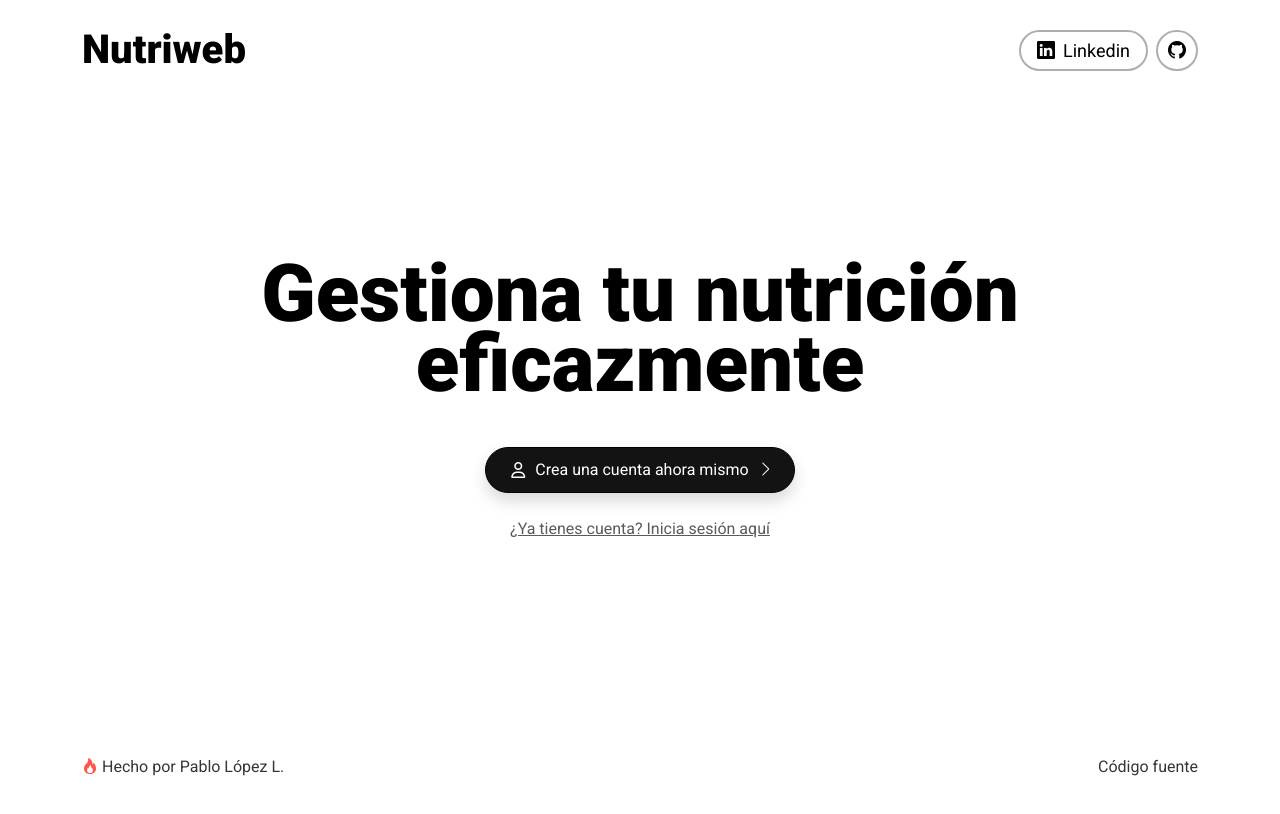
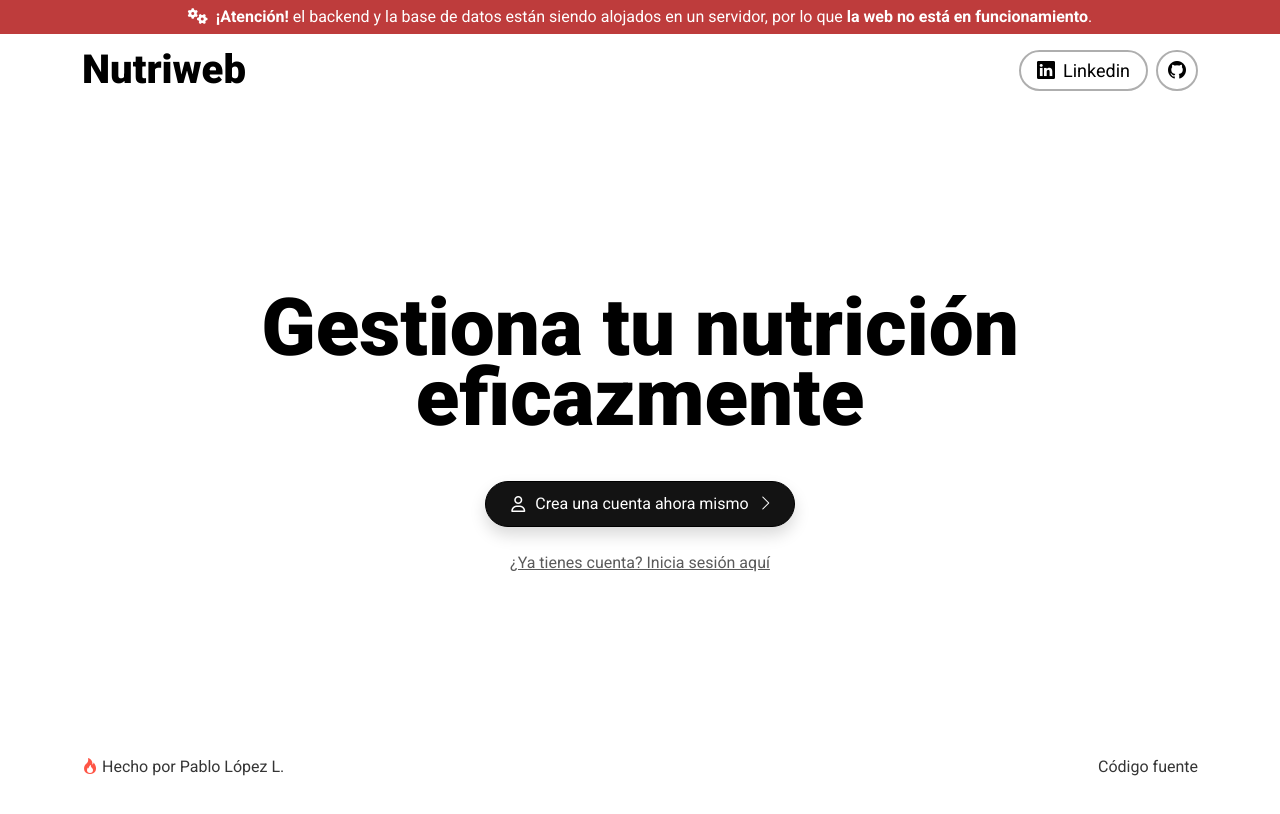
Before and after one commit to pablolop12/Nutritional-Tracker, an Angular app in the folder Frontend-Tracker/: page / in a window 1280 px wide. Shown: the top 814 px of the page. Built offline with nearby package versions, Linux system fonts and the light colour scheme.

Commit message:
Warning update

```diff
--- a/Frontend-Tracker/src/app/app.component.html
+++ b/Frontend-Tracker/src/app/app.component.html
@@ -1,5 +1,22 @@
 <div class="site">
+    <div class="warning text-center">
+        <i class="fa-solid fa-gears me-2"></i><strong>¡Atención!</strong> el backend y la base de datos están siendo alojados en un servidor, por
+        lo que <strong>la web no está en funcionamiento</strong>.
+    </div>
     <app-navbar></app-navbar>
     <router-outlet></router-outlet>
     <app-footer></app-footer>
 </div>
+
+<style>
+    .warning {
+        /*
+        Verde: #3c8a56
+        Rojo:
+        Amarillo:
+        */
+        background-color: #be3c3c;
+        color: white;
+        padding: 5px;
+    }
+</style>
--- a/Frontend-Tracker/src/app/layout/navbar/navbar.component.scss
+++ b/Frontend-Tracker/src/app/layout/navbar/navbar.component.scss
@@ -1,6 +1,6 @@
 nav {
   position: fixed;
-  top: 20px;
+  top: 40px;
   left: 0;
   right: 0;
   z-index: 1000; /* Superponer a todo*/
```
